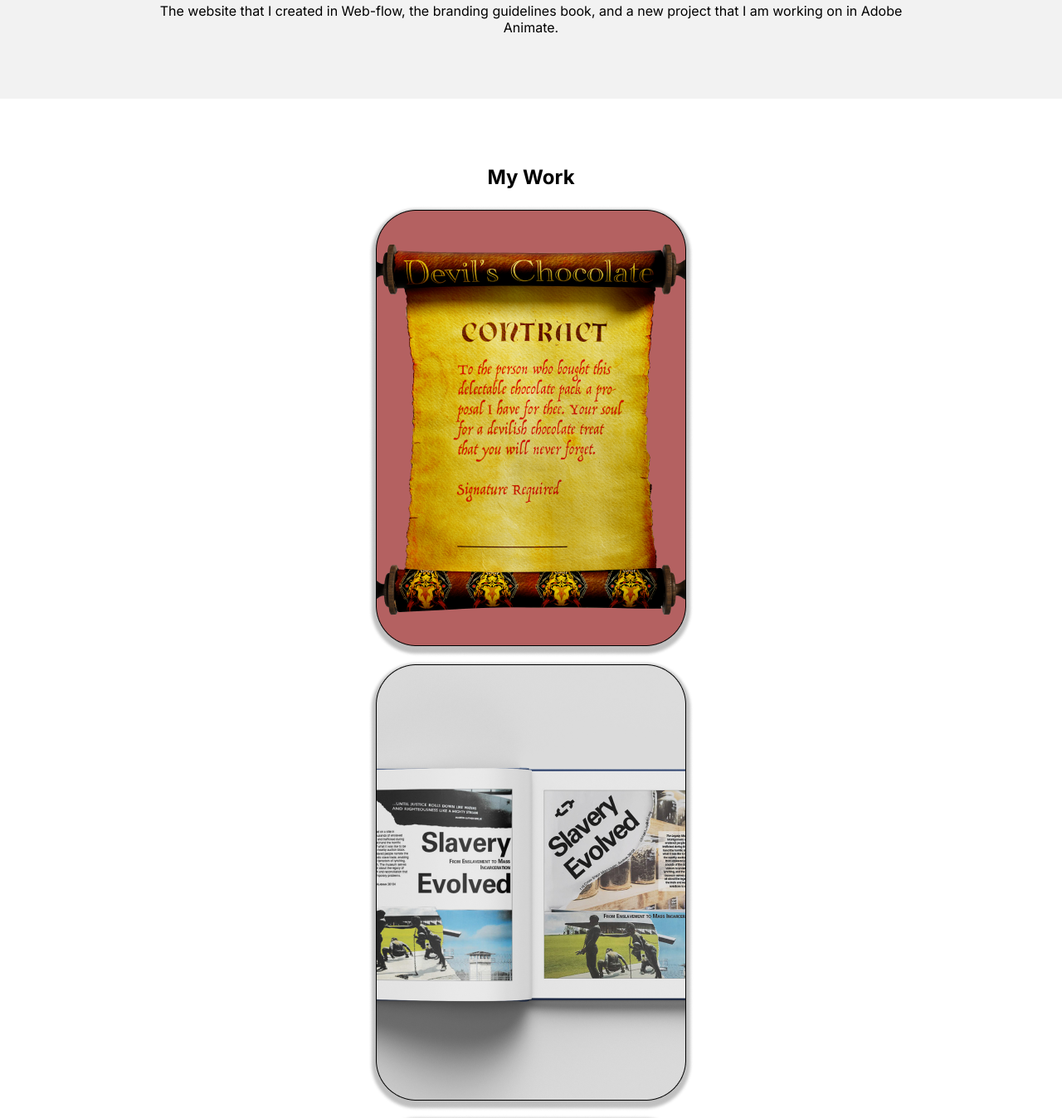
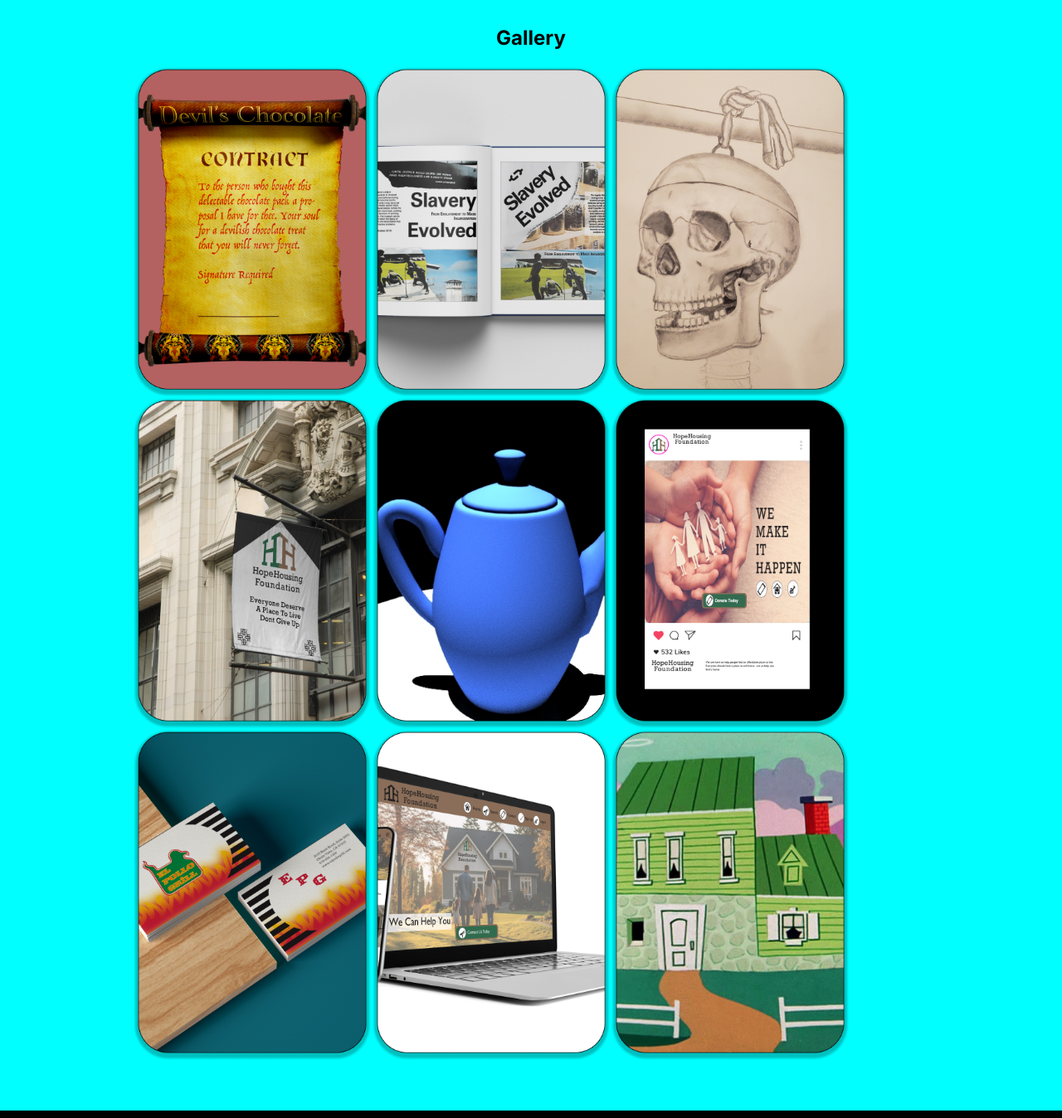
Before and after one commit to haroldpalmer/hpalmer-art444project, a plain HTML site: page index.html in a window 1280 px wide. Shown: the part 2325-3673 px from the top of the page at 83% size. Drawn offline with Linux system fonts and the light colour scheme.

Commit message:
css update
css update

```diff
--- a/index.html
+++ b/index.html
@@ -54,7 +54,9 @@
     <h2>Skills</h2>
     <p>I am talented in producing graphic art using mostly Adobe Creative Cloud Applications</p>
     <button>Read More</button>
-    <ul>
+    <div class="skill">
+
+    <ul class="ski">
         <li>Adobe Photoshop</li>
         <li>Adobe Illustrator</li>
         <li>Adobe InDesign</li>
@@ -65,7 +67,10 @@
         <li>Maya</li>
     </ul>
   </div>
+  </div>
 </section>
+
+
 
 <!--FAQ Section-->
 <section id="FAQ">
@@ -90,17 +95,19 @@
 
 <!-- Gallery Section -->
 <section id="gallery">
-  <div class="organizer">
+
   <div class="container">
-    <h2>My Work</h2>
-      <div><img src="images/devils_chocolate.png" class="image" alt="Work One"/></div>
-      <div><img src="images/typography.png" class="image" alt="Work Two"/></div>
-      <div><img src="images/skull_drawing.png" class="image" alt="Work Three"/></div>
-      <div><img src="images/hopehousingbanner.png" class="image" alt="Work Four"/></div>
-      <div><img src="images/3d_vase.png" class="image" alt="Work Five"/></div>
-      <div><img src="images/social_media.png" class="image" alt="Work Six"/></div>
-      <div><img src="images/busness_card.png" class="image" alt="Work Seven"/></div>
-      <div><img src="images/laptop.png" class="image" alt="Work Eight"/></div>
+    <h2>Gallery</h2>
+    <div class="organizer">
+      <img src="images/devils_chocolate.png" class="image" alt="Work One"/>
+      <img src="images/typography.png" class="image" alt="Work Two"/>
+      <img src="images/skull_drawing.png" class="image" alt="Work Three"/>
+      <img src="images/hopehousingbanner.png" class="image" alt="Work Four"/>
+      <img src="images/3d_vase.png" class="image" alt="Work Five"/>
+      <img src="images/social_media.png" class="image" alt="Work Six"/>
+      <img src="images/busness_card.png" class="image" alt="Work Seven"/>
+      <img src="images/laptop.png" class="image" alt="Work Eight"/>
+      <img src="images/cartoonhouse.png" class="image" alt="Work Nine"/>
   </div>
 </div>
 </section>
--- a/style.css
+++ b/style.css
@@ -8,6 +8,7 @@ body {
     font-size: 100%;
     font-family: "Inter", sans-serif;
     vertical-align: baseline;
+    background-color: aqua;
 }
 
 .about {
@@ -21,6 +22,33 @@ top: 604px;
 
 }
 
+/* Skills Section */
+.skills {
+    position: absolute;
+    width: 1513.04px;
+    height: 619.56px;
+    left: -1px;
+    top: 1728px;
+    }
+
+    .ski {
+        display: center;
+        list-style: none;
+        text-align-last: left;
+    }
+
+
+
+    div.organizer {
+    flex-wrap: wrap;
+    display:  flex;
+    }
+
+   .image {
+    width: 30%;
+
+
+   }
 
 
 section {
```
